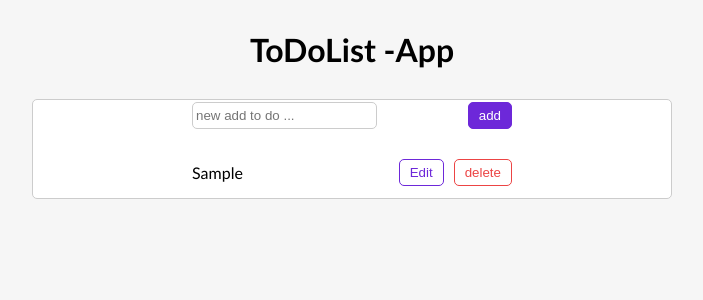
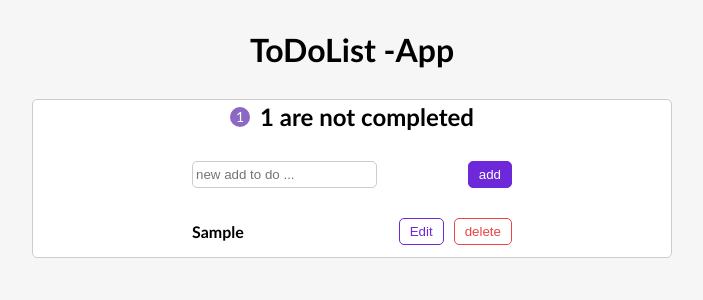
Before and after one commit to Behrooz-zendehdel/ToDoList-With-react, a React (Create React App) app: page / in a window 1280 px wide. Both pictures are taken after typing "Sample" into the empty fields and a click on the button "add". Shown: the top 300 px of the page, without its empty margins (288-991 px from the left). Built offline with nearby package versions, Linux system fonts and the light colour scheme.

Commit message:
add component navbar and update css

```diff
--- a/src/App.css
+++ b/src/App.css
@@ -26,6 +26,10 @@
   align-items: center;
   width: 20rem;
   margin: 10px 0;
+}
+.todoText {
+  cursor: pointer;
+  font-weight: bold;
 }
 .completed {
   text-decoration: line-through;
@@ -69,5 +73,22 @@
 .updateTodo {
   background-color: #6d28d9;
   color: #fff;
-
 }
+header {
+  display: flex;
+  align-items: center;
+  margin-bottom: 30px;
+}
+header span {
+  margin-right: 10px;
+  display: inline-block;
+  width: 20px;
+  height: 20px;
+  font-size: 14px;
+  background-color: #8b69c2;
+  color: #fff;
+  border-radius: 50%;
+  display: flex;
+  justify-content: center;
+  align-items: center;
+}
--- /dev/null
+++ b/src/components/NavBar.js
@@ -0,0 +1,17 @@
+const NavBar = ({ UnCompletedTodos }) => {
+    return (
+        <header>
+            {UnCompletedTodos ?
+                (<>
+                    <span>{UnCompletedTodos}</span> <h2> 1 are not completed</h2>
+                </>
+                ) : (
+                    <h2>
+                        set your today todos
+                    </h2>
+                )}
+        </header>
+    );
+}
+
+export default NavBar;
--- a/src/components/Todo.js
+++ b/src/components/Todo.js
@@ -1,7 +1,7 @@
 const Todo = ({ todo, onComplete, onDelete, onEdit }) => {
     return (
         <div className="todo">
-            <div onClick={onComplete} className={todo.isCompleted ? "completed" : ""}> {todo.text}</div>
+            <div onClick={onComplete} className={`todoText ${todo.isCompleted ? "completed" : ""}`}> {todo.text}</div>
             <div>
                 <button className="btn" onClick={onEdit}>Edit</button>
                 <button className={" btn remove"} onClick={onDelete}>delete</button>
--- a/src/components/TodoApp.js
+++ b/src/components/TodoApp.js
@@ -1,4 +1,5 @@
 import { useState } from "react";
+import NavBar from "./NavBar";
 import TodoForm from "./TodoForm";
 import TodoList from "./TodoList";
 
@@ -42,6 +43,7 @@
 
     return (
         <div className="container">
+            <NavBar UnCompletedTodos={todos.filter((p) => !p.isCompleted  ).length} />
             <TodoForm submitTodo={addTodo} />
             <TodoList
                 todos={todos}
```
